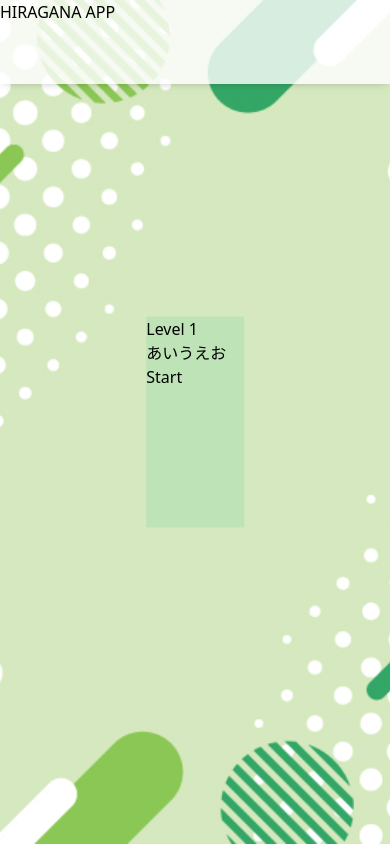
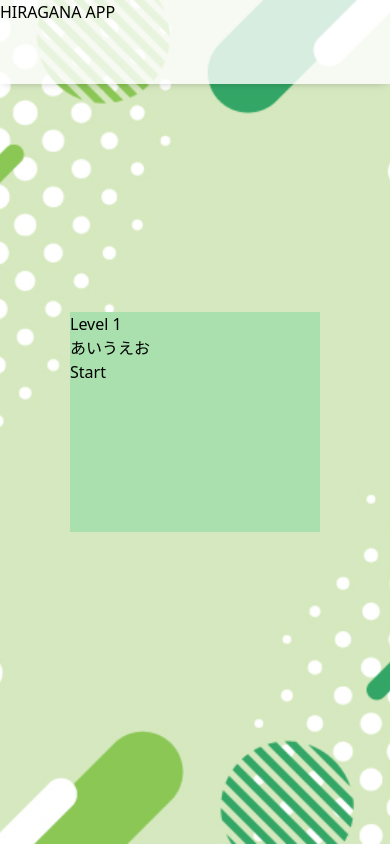
Before and after one commit to reiz0/Hiragana-App-React, a React (Vite) app: page /quiz/1 in a window 390 px wide. Built offline with nearby package versions, Linux system fonts and the light colour scheme; the HTML template or start-up script is replaced by a standard one.

Commit message:
done responsive of check and make a tag in button fit

```diff
--- a/src/index.css
+++ b/src/index.css
@@ -32,9 +32,11 @@ body {
 #check {
   width: 25vw;
   height: 25vh;
+  min-width: 250px;
+  min-height: 220px;
   position: absolute;
   top: 50%;
   left: 50%;
   transform: translate(-50%, -50%);
-  background-color: rgba(168, 224, 174, 0.5)
+  background-color: rgba(168, 224, 174, 0.96)
 }
--- a/src/pages/Quiz/check.tsx
+++ b/src/pages/Quiz/check.tsx
@@ -14,14 +14,14 @@ export const Check = ({ states, changeQuestion, id }: Props) => {
     states.setPointerEvents("")
   };
   return (
-    <div id="check" className="grid place-content-center bg-green-300 rounded-md">
+    <div id="check" className="grid place-content-center bg-green-300 rounded-md shadow-2xl">
       {states.questionNum > states.totalNum ? (
         <>
           <p className="text-center text-4xl">Your score!!!</p>
           <p className="text-center text-3xl font-bold"><span className="text-5xl text-green-700">{states.totalPoint}</span>&nbsp;/ {states.totalNum}</p>
           <div className="text-center">
-            <button className="bg-green-300 m-2 p-2 w-28 rounded-xl shadow-lg border-green-800 border-2"><a href={`/quiz/${id}`}>Again</a></button>
-            <button className="bg-green-300 m-2 p-2 w-28 rounded-xl shadow-lg border-green-800 border-2"><a href={`/quiz/${id+1}`}>Next Level</a></button>
+            <button className="bg-green-300 m-2 w-28 rounded-xl shadow-lg border-green-800 border-2"><a href={`/quiz/${id}`} className="p-2 block">Again</a></button>
+            <button className="bg-green-300 m-2 w-28 rounded-xl shadow-lg border-green-800 border-2"><a href={`/quiz/${id+1}`} className="p-2 block">Next Level</a></button>
           </div>
         </>
       ) : (
```
